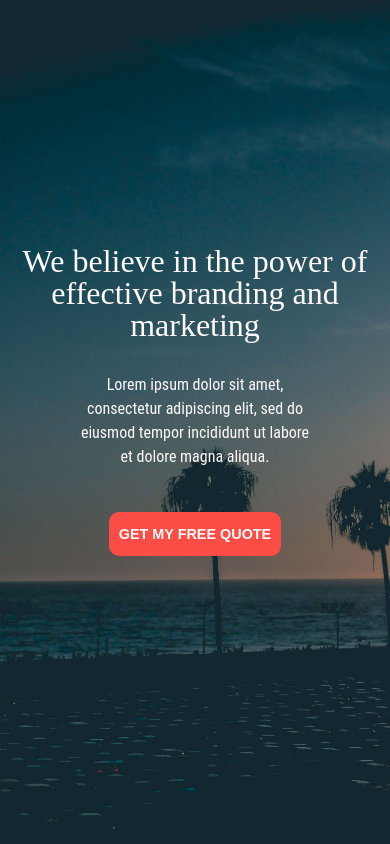
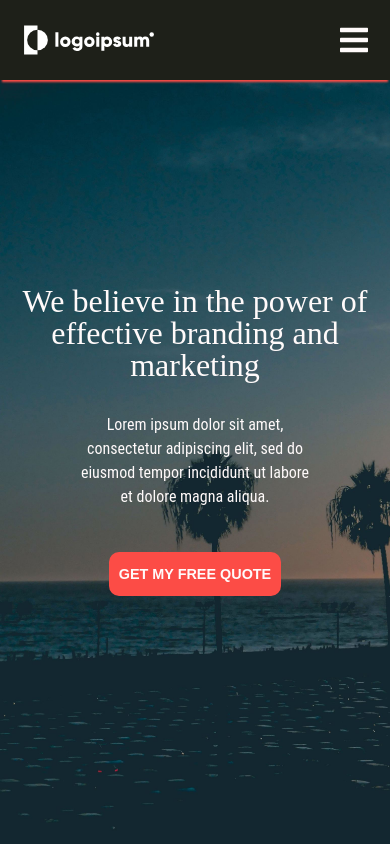
Before and after one commit to Nicknyr/Brochure_SIte, a React (Create React App) app: page / in a window 390 px wide. Shown: the top 844 px of the page. Built offline with nearby package versions, Linux system fonts and the light colour scheme; a web font is replaced by a local one.

Commit message:
Added mobile hamburger menu and logo in Jumbotron

```diff
--- a/src/App.js
+++ b/src/App.js
@@ -11,11 +11,11 @@ import Team from './components/Team';
 import Footer from './components/Footer';
 import { library } from '@fortawesome/fontawesome-svg-core';
 import { fab } from '@fortawesome/free-brands-svg-icons';
-import { faLaptopCode, faEdit, faPrint, faBullhorn, faLightbulb, faDatabase, faGem } from '@fortawesome/free-solid-svg-icons';
+import { faLaptopCode, faEdit, faPrint, faBullhorn, faLightbulb, faDatabase, faGem, faBars } from '@fortawesome/free-solid-svg-icons';
 import { faFacebookSquare, faLinkedin, faInstagram, faTwitterSquare} from '@fortawesome/free-brands-svg-icons';
 
 
-library.add(fab, faLinkedin, faFacebookSquare, faInstagram, faTwitterSquare, faEdit, faPrint, faBullhorn, faLightbulb, faDatabase, faGem, faLaptopCode);
+library.add(fab, faLinkedin, faFacebookSquare, faInstagram, faTwitterSquare, faEdit, faPrint, faBullhorn, faLightbulb, faDatabase, faGem, faLaptopCode, faBars);
 
 
 function App() {
--- a/src/components/Jumbotron.js
+++ b/src/components/Jumbotron.js
@@ -3,6 +3,7 @@ import styled, { css } from 'styled-components';
 import Sunset from '../assets/sunset.jpg';
 import Logo from '../assets/logo.svg';
 import ScrollAnimation from 'react-animate-on-scroll';
+import { FontAwesomeIcon } from '@fortawesome/react-fontawesome';
 
 // #01BE9D
 
@@ -18,10 +19,11 @@ const STYLES = styled.div`
     display: flex;
     justify-content: center;
     align-items: center;
+    position: relative;
 `;
 
 const INTRO = styled.div`
-
+    margin-top: 5em;
 `
 
 const H1 = styled.h1`
@@ -94,10 +96,54 @@ const NAVBAR = styled.div`
     }
 `
 
+const MOBILE = styled.div`
+    height: 5em;
+    width: 100%;
+    display: flex;
+    justify-content: space-between;
+    align-items: center;
+    position: absolute;
+    top: 0%;
+    left: 0%;
+    background: #1E2019;
+    box-shadow: 0 4px 2px -2px #FC4C46;
 
-const Jumbotron = () => {
+
+    .fa-bars {
+        margin-right: .7em;
+    }
+`;
+
+const DROPDOWN = styled.div`
+    height: 30em;
+    width: 100%;
+    background: #1E2019;
+    display: block;
+    position: absolute;
+    top: 5em;
+    z-index: 100;
+`;
+
+
+class Jumbotron extends Component {
+    constructor(props) {
+        super(props);
+
+        this.state = {
+            menuOpen: false
+        };
+    }
+
+    onMenuClick = () => {
+        this.setState(prevState => ({
+            menuOpen: !this.state.menuOpen
+        }));
+    }
+
+    render() {
         return (
             <div>
+
                 {/*
                 <NAVBAR>
                     <ul>
@@ -123,6 +169,20 @@ const Jumbotron = () => {
                 </NAVBAR>
                 */}
                     <STYLES>
+                        <MOBILE>
+                            <img src={Logo} height="100"/>
+                            <FontAwesomeIcon
+                                onClick={this.onMenuClick}
+                                icon={'bars'}
+                                size="2x"
+                                color="snow"
+                            />
+                        </MOBILE>
+
+                        { this.state.menuOpen ?
+                            <DROPDOWN></DROPDOWN>
+                        : null }
+
                         <ScrollAnimation animateIn="fadeIn" duration="5">
                             <INTRO>
                                 <H1>We believe in the power of effective branding and marketing</H1>
@@ -135,5 +195,5 @@ const Jumbotron = () => {
 
         );
     }
-
+}
 export default Jumbotron;
```
Lines whose indentation alone changed are shown as unchanged.
